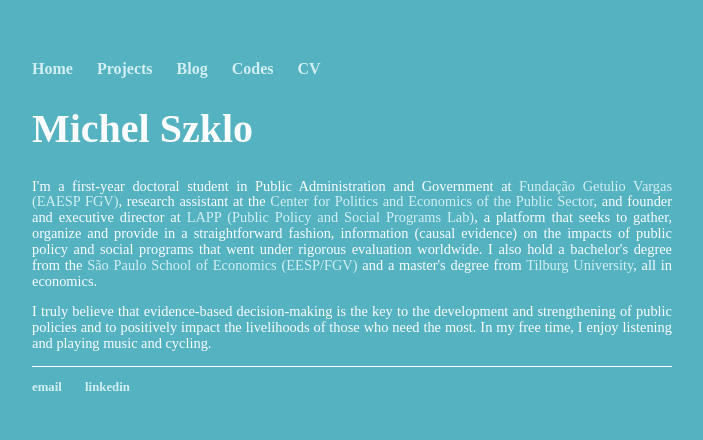
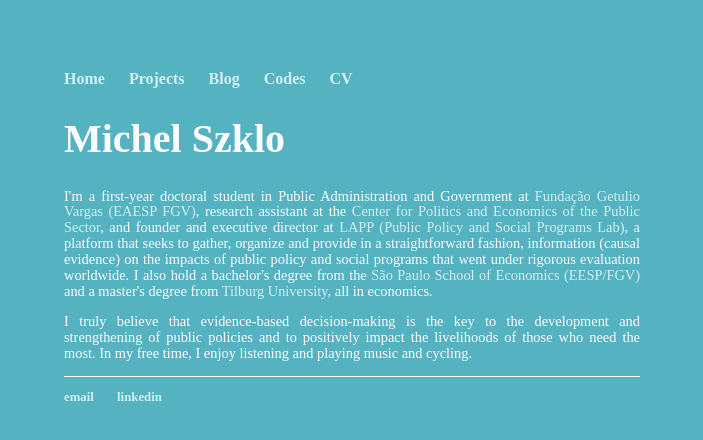
Before and after one commit to michelszklo/michelszklo.github.io, a Jekyll site: the page built from index.html, in a window 1280 px wide. Shown: the top 440 px of the page, without its empty margins (288-991 px from the left). Built offline with Jekyll 4.4.1, drawn with Linux system fonts in a browser that asks for light colours.

Commit message:
body margin

```diff
--- a/css/main.css
+++ b/css/main.css
@@ -1,6 +1,6 @@
 body {
-    margin: 60px auto;
-    width: 50%;
+    margin: 70px auto;
+    width: 45%;
     background-color: #54b2c1;
 }
 nav ul, footer ul {
```
